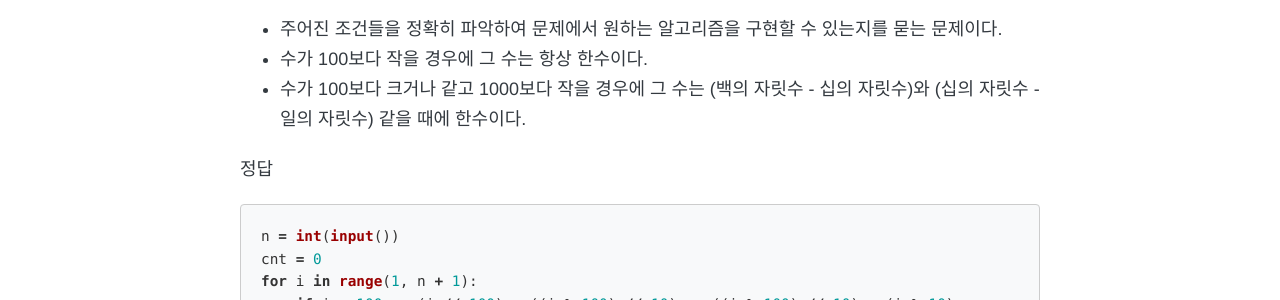
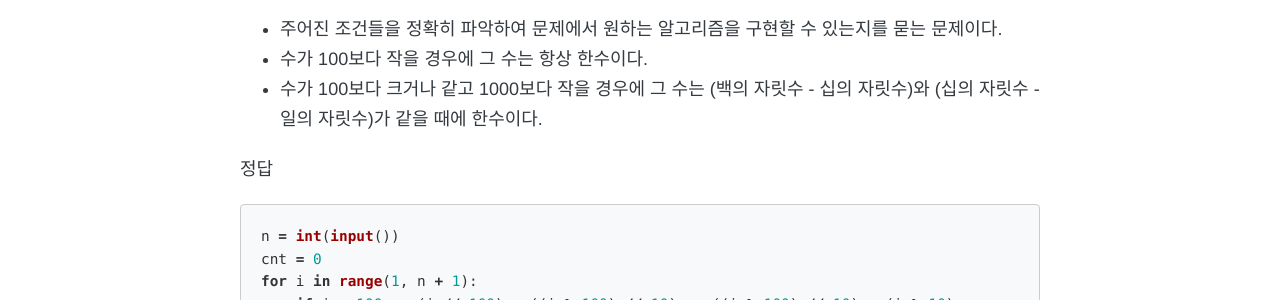
Before and after one commit to yklee1308/yklee1308.github.io, a Jekyll site: the page built from _posts/Baekjoon/2019-12-30-baekjoon_function.md, in a window 1280 px wide and 900 px high, scrolled down 4079 px. Shown: the part 184-484 px from the top of the window. Built offline with Jekyll 4.4.1, drawn with Linux system fonts in a browser that asks for light colours; nearby versions of some CDN libraries; comment, search, counter and statistics services are not loaded.

Commit message:
2019-12-30-baekjoon_function_2

````diff
--- a/_posts/Baekjoon/2019-12-30-baekjoon_function.md
+++ b/_posts/Baekjoon/2019-12-30-baekjoon_function.md
@@ -146,7 +146,7 @@ for i in range(1, 10001):
 문제 분석 및 풀이
 - 주어진 조건들을 정확히 파악하여 문제에서 원하는 알고리즘을 구현할 수 있는지를 묻는 문제이다.
 - 수가 100보다 작을 경우에 그 수는 항상 한수이다.
-- 수가 100보다 크거나 같고 1000보다 작을 경우에 그 수는 (백의 자릿수 - 십의 자릿수)와 (십의 자릿수 - 일의 자릿수) 같을 때에 한수이다.
+- 수가 100보다 크거나 같고 1000보다 작을 경우에 그 수는 (백의 자릿수 - 십의 자릿수)와 (십의 자릿수 - 일의 자릿수)가 같을 때에 한수이다.
 
 정답
 ```python
````
